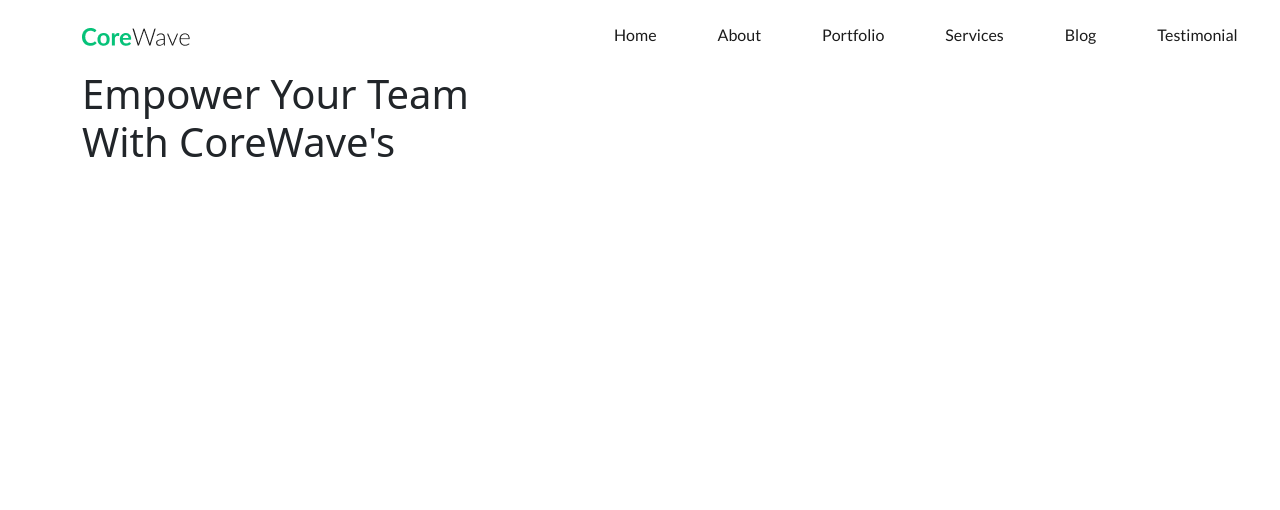
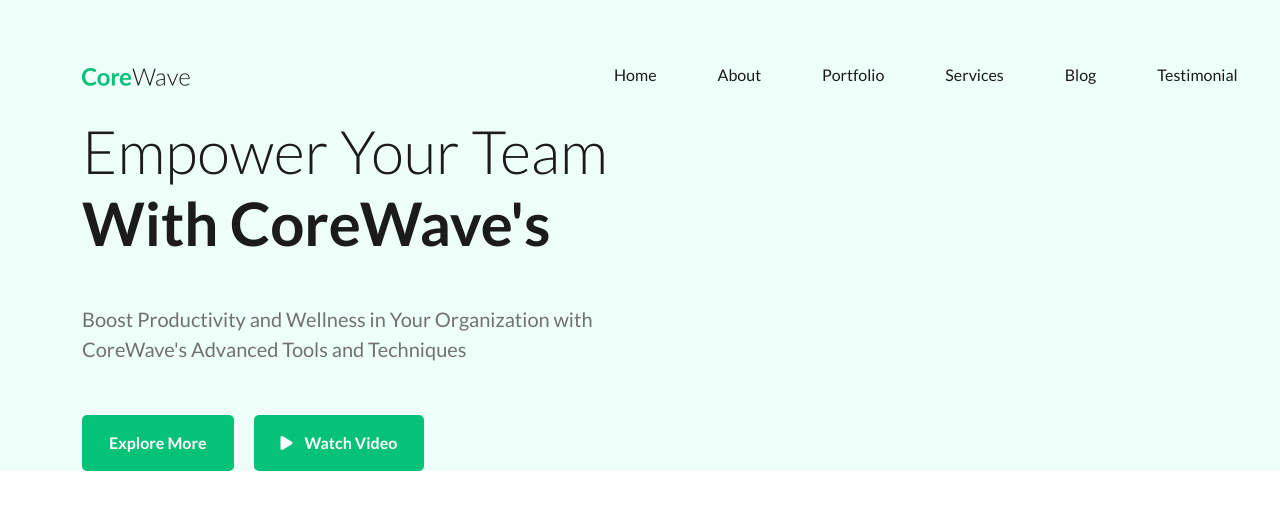
Before and after one commit to nafijarahmanorthi/designAxen, a plain HTML site: page index.html in a window 1280 px wide. Shown: the top 510 px of the page. Drawn offline with Linux system fonts and the light colour scheme.

Commit message:
second commit

```diff
--- a/css/style.css
+++ b/css/style.css
@@ -1,7 +1,17 @@
-#navbar{
+*{
+     font-family: "Lato", sans-serif;
+}
+
+.navbar{
     position: absolute;
     margin-top: 40px;
     background: #EEFFF9 !important;
+    width: 100%;
+    top: 0;
+    left: 0;
+    z-index: 999;
+
+
 }
 .navlogo{
     padding-right: 416px;
@@ -31,3 +41,55 @@
     font-weight: 600;
     font-size: 16px;
 }
+/* DAF6EB */
+#banner{
+    background: #EEFFF9 !important;
+    position: relative;
+}
+.leftside h1{
+font-size: 60px;
+color: #1B1B1B;
+font-weight:300 ;
+line-height: 71.5px;
+padding-top: 116px;
+}
+.leftside #wave{
+    font-weight: 700;
+}
+.leftside p{
+    max-width: 511px;
+    color: #717171;
+    font-weight: normal;
+    font-size: 20px;
+    line-height: 30px;
+    padding-top: 37px;
+
+}
+.banner_btn{
+    display: flex;
+    gap: 20px;
+    margin-top: 51px;
+}
+ /* .banner_btn:first-child{
+    margin-left: 0;
+}
+.banner_btn:first-child:hover{
+    border: 2px solid #06C279 !important;
+
+} */
+.bannerbtn{
+    border: 2px solid transparent;
+}
+ .banner_btn:last-child i{
+    padding-right: 12px;
+}
+.bannerbtn:hover{
+    border: 2px solid #06C279;
+}
+.bannerbtn i:hover{
+    color: #06C279;
+    border-radius: 50%;
+    width: 20px;
+    height: 20px;
+    background: #DAF6EB;
+}
--- a/index.html
+++ b/index.html
@@ -13,6 +13,9 @@
 </head>
 <body>
     <nav class="navbar navbar-expand-lg">
+
+
+
   <div class="container">
       <div class="navlogo">
         <img src="./images/navlogo.png" alt="navlogo.png">
@@ -21,7 +24,7 @@
       <span class="navbar-toggler-icon"></span>
     </button>
     <div class="collapse navbar-collapse" id="navbarSupportedContent">
-      <ul class="navbar-nav me-auto mb-2 mb-lg-0">
+      <ul class="navbar-nav m-auto mb-2 mb-lg-0">
         <li class="nav-item">
           <a class="nav-link" href="#">Home</a>
         </li>
@@ -47,10 +50,53 @@
   </div>
   </div>
 </nav>
+
+<!-- <nav class="navbar navbar-expand-lg navbar-light bg-light">
+  <div class="container">
+    <a class="navbar-brand" href="#">Navbar</a>
+    <button class="navbar-toggler" type="button" data-bs-toggle="collapse" data-bs-target="#navbarSupportedContent" aria-controls="navbarSupportedContent" aria-expanded="false" aria-label="Toggle navigation">
+      <span class="navbar-toggler-icon"></span>
+    </button>
+    <div class="collapse navbar-collapse" id="navbarSupportedContent">
+      <ul class="navbar-nav me-auto mb-2 mb-lg-0">
+        <li class="nav-item">
+          <a class="nav-link active" aria-current="page" href="#">Home</a>
+        </li>
+        <li class="nav-item">
+          <a class="nav-link" href="#">Link</a>
+        </li>
+        <li class="nav-item dropdown">
+          <a class="nav-link dropdown-toggle" href="#" id="navbarDropdown" role="button" data-bs-toggle="dropdown" aria-expanded="false">
+            Dropdown
+          </a>
+          <ul class="dropdown-menu" aria-labelledby="navbarDropdown">
+            <li><a class="dropdown-item" href="#">Action</a></li>
+            <li><a class="dropdown-item" href="#">Another action</a></li>
+            <li><hr class="dropdown-divider"></li>
+            <li><a class="dropdown-item" href="#">Something else here</a></li>
+          </ul>
+        </li>
+        <li class="nav-item">
+          <a class="nav-link disabled" href="#" tabindex="-1" aria-disabled="true">Disabled</a>
+        </li>
+      </ul>
+      <form class="d-flex">
+        <input class="form-control me-2" type="search" placeholder="Search" aria-label="Search">
+        <button class="btn btn-outline-success" type="submit">Search</button>
+      </form>
+    </div>
+  </div>
+</nav> -->
 <section id="banner">
 <div class="container">
     <div class="leftside">
         <h1>Empower Your Team <br><span id="wave">With CoreWave's</span></h1>
+        <p>Boost Productivity and Wellness in Your Organization with
+CoreWave's Advanced Tools and Techniques</p>
+<div class="banner_btn">
+      <a href="#" class="btn bannerbtn">Explore More</a>
+      <a href="#" class="btn bannerbtn "><i class="fa-solid fa-play"></i>Watch Video</a>
+</div>
     </div>
 </div>
 </section>
```
